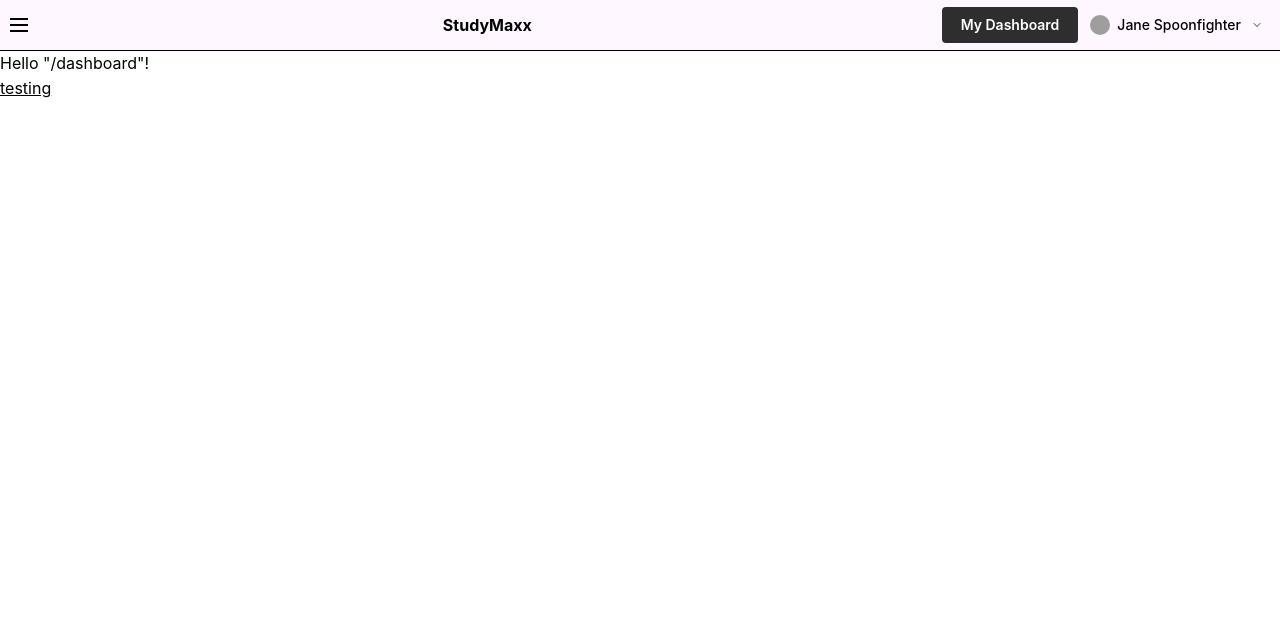
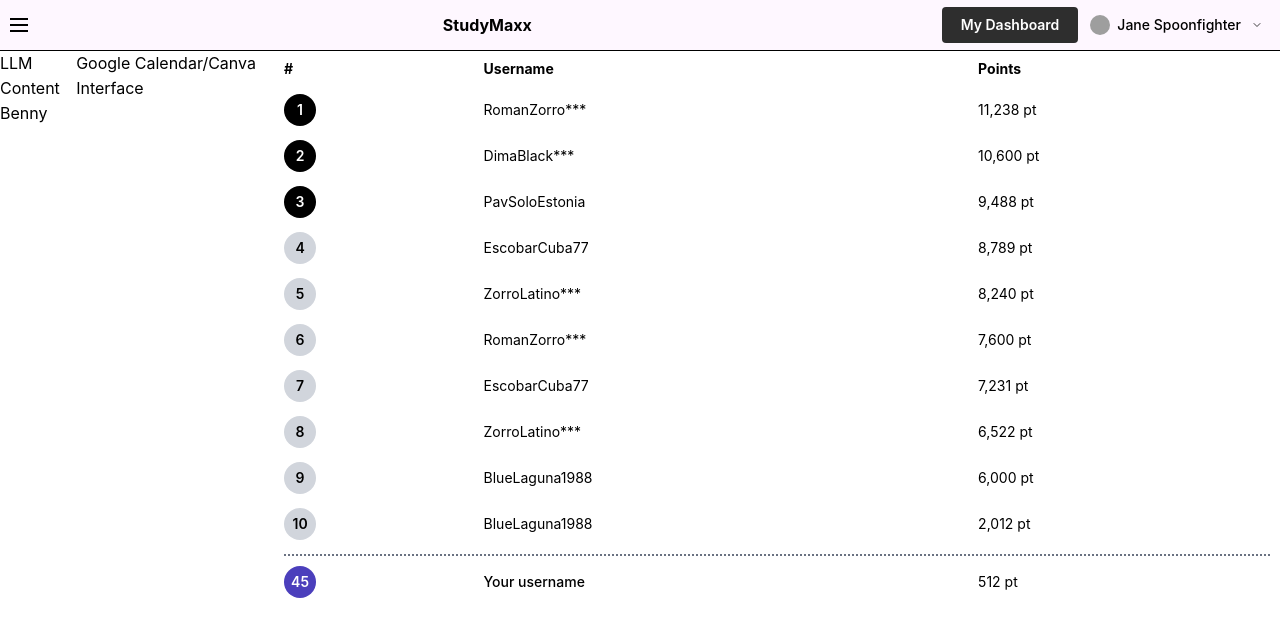
Before and after one commit to shuripurin/studymaxx, a React (Vite) app in the folder client/: page /dashboard in a window 1280 px wide. Shown: the top 636 px of the page. Built offline with nearby package versions, Linux system fonts and the light colour scheme; grey boxes are pictures that could not be loaded.

Commit message:
add leaderboard

```diff
--- /dev/null
+++ b/client/src/components/leaderboard.tsx
@@ -0,0 +1,81 @@
+import { Table, Text } from "@mantine/core";
+
+export function LeaderBoard() {
+  const leaderBoardData = [
+    { position: 1, username: "RomanZorro***", symbol: "11,238 pt" },
+    { position: 2, username: "DimaBlack***", symbol: "10,600 pt" },
+    { position: 3, username: "PavSoloEstonia", symbol: "9,488 pt" },
+    { position: 4, username: "EscobarCuba77", symbol: "8,789 pt" },
+    { position: 5, username: "ZorroLatino***", symbol: "8,240 pt" },
+    { position: 6, username: "RomanZorro***", symbol: "7,600 pt" },
+    { position: 7, username: "EscobarCuba77", symbol: "7,231 pt" },
+    { position: 8, username: "ZorroLatino***", symbol: "6,522 pt" },
+    { position: 9, username: "BlueLaguna1988", symbol: "6,000 pt" },
+    { position: 10, username: "BlueLaguna1988", symbol: "2,012 pt" },
+  ];
+
+  const rows = leaderBoardData.map((leaderBoard) => {
+    const isTopThree = leaderBoard.position <= 3;
+    const circleClass = isTopThree
+      ? "bg-black text-white"
+      : "bg-gray-300 text-black";
+
+    return (
+      <Table.Tr key={leaderBoard.position} className="border-none">
+        <Table.Td className="border-none py-2">
+          <div
+            className={`w-8 h-8 flex items-center justify-center rounded-full text-sm font-semibold ${circleClass}`}
+          >
+            {leaderBoard.position}
+          </div>
+        </Table.Td>
+        <Table.Td className="border-none py-2">{leaderBoard.username}</Table.Td>
+        <Table.Td className="border-none py-2">{leaderBoard.symbol}</Table.Td>
+      </Table.Tr>
+    );
+  });
+
+  const playerRow = (
+    <>
+      <Table.Tr className="border-none">
+        <Table.Td colSpan={3} className="border-none p-0">
+          <div className="border-t-2 border-dotted border-gray-500 w-full" />
+        </Table.Td>
+      </Table.Tr>
+
+      <Table.Tr className="border-none relative bottom-1">
+        <Table.Td className="border-none">
+          <div className="w-8 h-8 flex items-center justify-center rounded-full text-white text-sm font-semibold bg-[#4B3FBC]">
+            45
+          </div>
+        </Table.Td>
+        <Table.Td className="border-none">
+          <Text size="sm" fw={500}>
+            Your username
+          </Text>
+        </Table.Td>
+        <Table.Td className="border-none">
+          <Text size="sm">512 pt</Text>
+        </Table.Td>
+      </Table.Tr>
+    </>
+  );
+
+  return (
+    <div className="w-full">
+      <Table withColumnBorders={false} withRowBorders={false}>
+        <Table.Thead className="border-none">
+          <Table.Tr className="border-none">
+            <Table.Th className="border-none">#</Table.Th>
+            <Table.Th className="border-none">Username</Table.Th>
+            <Table.Th className="border-none">Points</Table.Th>
+          </Table.Tr>
+        </Table.Thead>
+        <Table.Tbody className="border-none">
+          {rows}
+          {playerRow}
+        </Table.Tbody>
+      </Table>
+    </div>
+  );
+}
--- a/client/src/main.tsx
+++ b/client/src/main.tsx
@@ -20,9 +20,6 @@
     <StrictMode>
       <MantineProvider theme={theme}>
         <RouterProvider router={router} />
-        <div className="color-blue underline">
-          testing
-        </div>
       </MantineProvider>
     </StrictMode>
   );
--- a/client/src/routes/dashboard.lazy.tsx
+++ b/client/src/routes/dashboard.lazy.tsx
@@ -1,9 +1,19 @@
-import { createLazyFileRoute } from '@tanstack/react-router'
+import { createLazyFileRoute } from "@tanstack/react-router";
+import { LeaderBoard } from "../components/leaderboard";
 
-export const Route = createLazyFileRoute('/dashboard')({
+export const Route = createLazyFileRoute("/dashboard")({
   component: RouteComponent,
-})
+});
 
 function RouteComponent() {
-  return <div>Hello "/dashboard"!</div>
+  return (
+    <div className="flex flex-row">
+      <div>
+        <div>LLM Content</div>
+        <div>Benny</div>
+      </div>
+      <div>Google Calendar/Canva Interface</div>
+      <LeaderBoard />
+    </div>
+  );
 }
```
